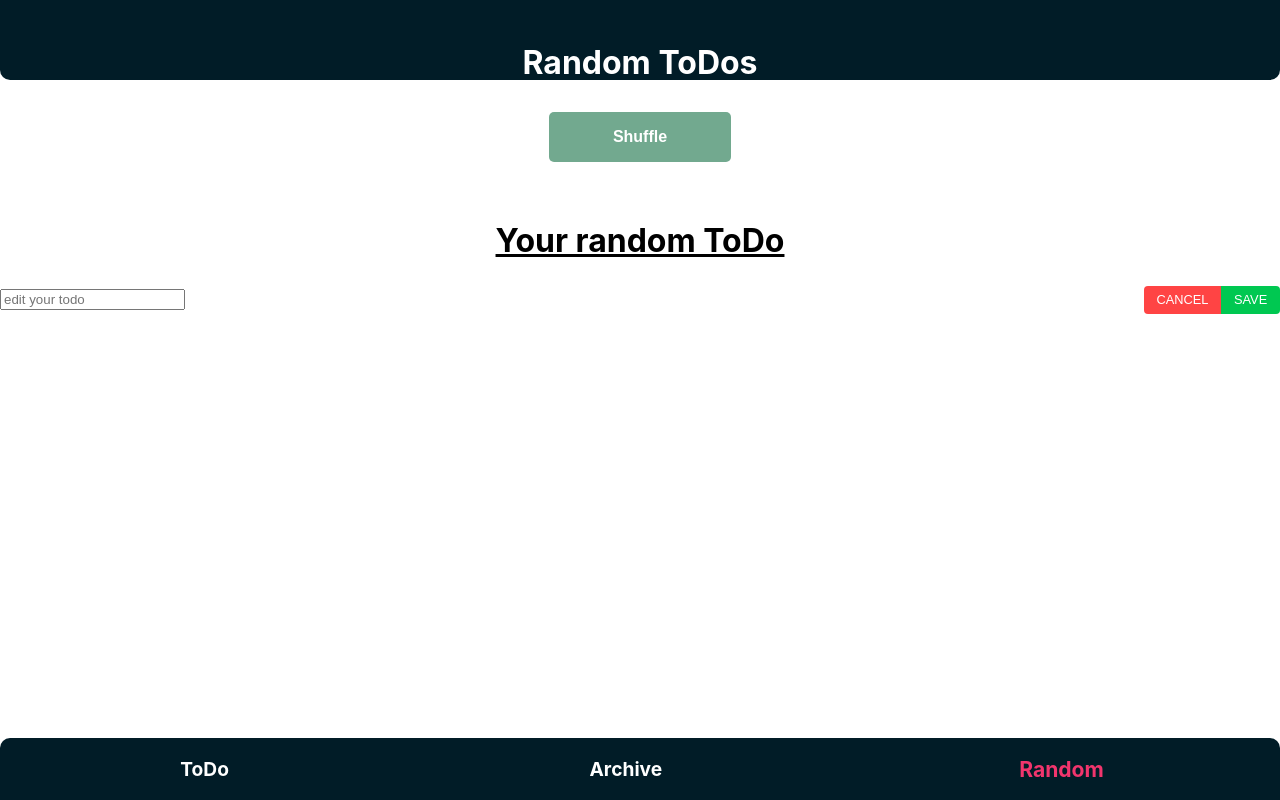
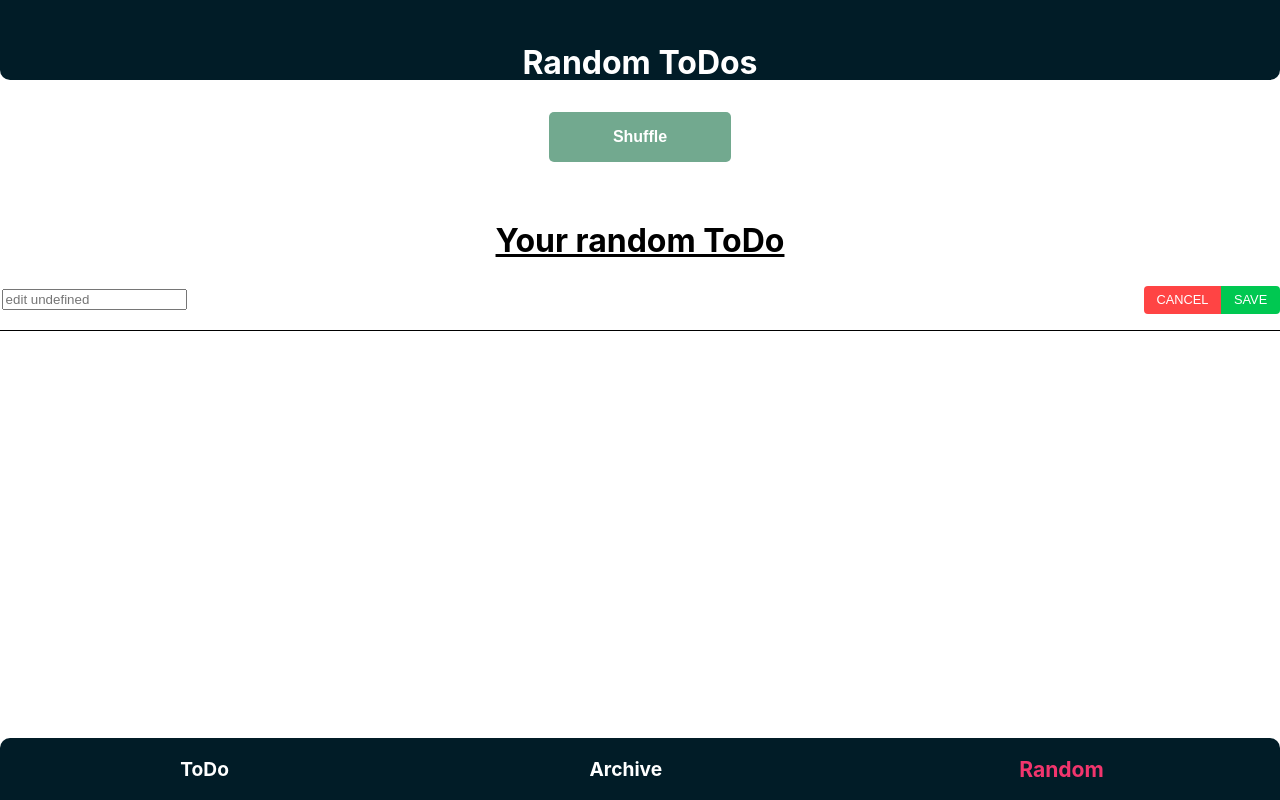
Before and after one commit to yannhn/to-do, a React (Create React App) app: page /Random in a window 1280 px wide. Both pictures are taken after a click on the button "edit". Built offline with nearby package versions, Linux system fonts and the light colour scheme.

Commit message:
fix styling

```diff
--- a/src/components/ToDo/ToDo.js
+++ b/src/components/ToDo/ToDo.js
@@ -28,15 +28,15 @@ function ToDo({
     <>
       {isEditing ? (
         <EditForm onSubmit={handleSubmit}>
-          <EditFormInput>
+          <EditFormInputSection>
             <label htmlFor="edit-input"></label>
             <input
               id="edit-input"
-              placeholder="edit your todo"
+              placeholder={`edit ${title}`}
               onChange={(event) => setNewTitle(event.target.value)}
             ></input>
-          </EditFormInput>
-          <EditFormButton>
+          </EditFormInputSection>
+          <EditFormButtonSection>
             <CancelEditButton
               type="button"
               onClick={() => {
@@ -47,7 +47,7 @@ function ToDo({
               CANCEL
             </CancelEditButton>
             <SaveEditButton type="submit">SAVE</SaveEditButton>
-          </EditFormButton>
+          </EditFormButtonSection>
         </EditForm>
       ) : (
         <ToDoContainer completed={completed}>
@@ -89,15 +89,19 @@ export default ToDo;
 const EditForm = styled.form`
   display: flex;
   justify-content: space-between;
+  align-items: center;
+  border-bottom: 1px solid black;
+  padding-left: 0.1em;
+  padding-bottom: 1em;
 `;
 
-const EditFormInput = styled.section`
+const EditFormInputSection = styled.section`
   display: flex;
   justify-content: space-between;
   align-items: center;
 `;
 
-const EditFormButton = styled.section`
+const EditFormButtonSection = styled.section`
   display: flex;
   align-items: center;
 `;
```
